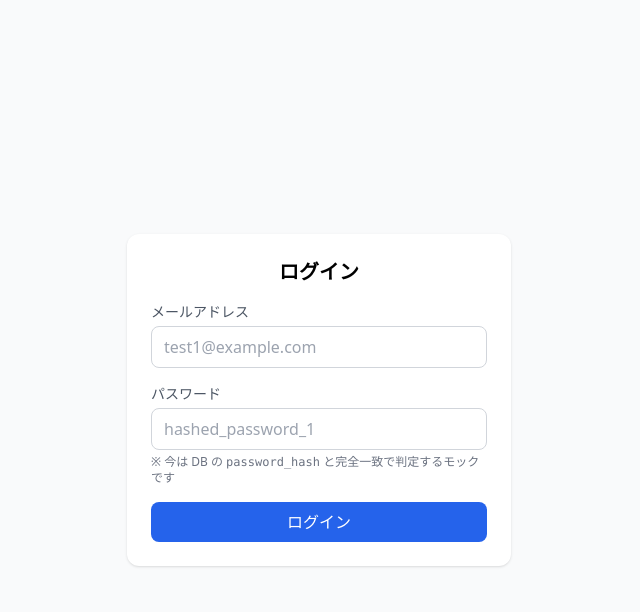
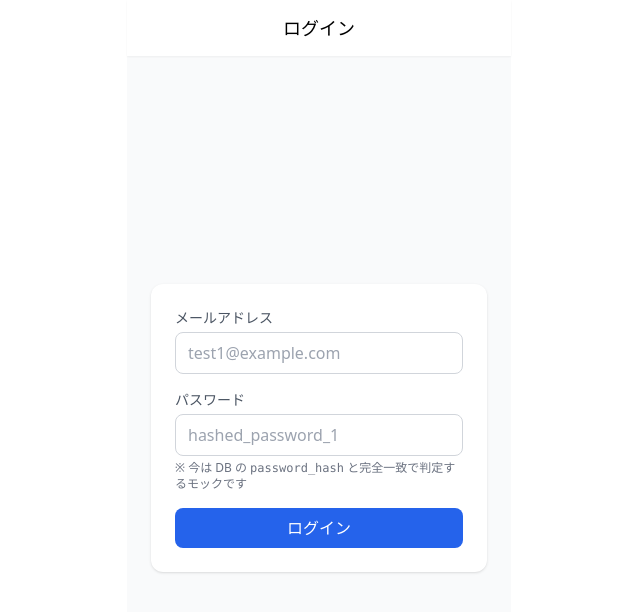
Before and after one commit to deraryo4559/GroupeF, a React (Vite) app in the folder front/: page /auth in a window 1280 px wide. Shown: the top 612 px of the page, without its empty margins (321-961 px from the left). Built offline with nearby package versions, Linux system fonts and the light colour scheme.

Commit message:
ログイン画面にヘッダー追加

```diff
--- a/front/src/pages/Login.jsx
+++ b/front/src/pages/Login.jsx
@@ -1,6 +1,7 @@
 // src/pages/Login.jsx
 import React, { useState } from "react";
 import { useNavigate } from "react-router-dom";  // ★追加
+import Header from "../components/Header";  // ★追加
 
 export default function Login() {
   const [email, setEmail] = useState("");
@@ -38,9 +39,13 @@ export default function Login() {
   };
 
   return (
-    <div className="min-h-screen flex items-center justify-center bg-gray-50 px-4">
-      <form onSubmit={handleLogin} className="w-full max-w-sm bg-white rounded-xl shadow p-6 space-y-4">
-        <h1 className="text-xl font-bold text-center">ログイン</h1>
+    <div className="fixed inset-0 overflow-hidden bg-white">
+      <Header title="ログイン" showBackButton={false} />
+      <div className="flex justify-center h-[calc(100vh-56px)] overflow-hidden">
+        <div className="min-w-[300px] w-full max-w-sm p-6 flex flex-col bg-gray-50">
+          <div className="flex items-center justify-center flex-1">
+            <form onSubmit={handleLogin} className="w-full max-w-sm bg-white rounded-xl shadow p-6 space-y-4">
+
 
         <div>
           <label className="block text-sm text-gray-600 mb-1">メールアドレス</label>
@@ -74,7 +79,10 @@ export default function Login() {
         </button>
 
         {status && <div className="text-center text-sm mt-2">{status}</div>}
-      </form>
+            </form>
+          </div>
+        </div>
+      </div>
     </div>
   );
 }
```
